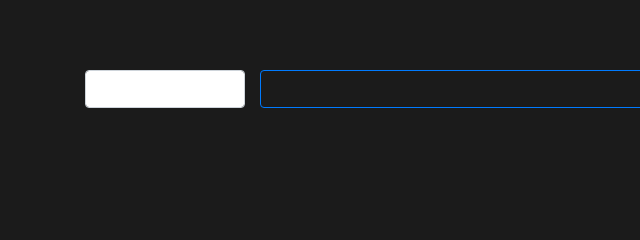
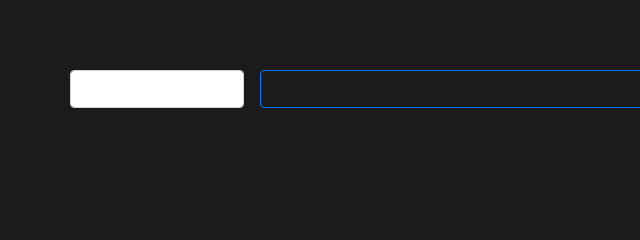
Before and after one commit to cou723/ConstWordSearch, a plain HTML site: page index.html in a window 1280 px wide. Shown: the part 350-590 px from the top of the page, 0-640 px from the left. Drawn offline with nearby package versions, Linux system fonts and the light colour scheme.

Commit message:
単語検索まわりデザイン修正

```diff
--- a/index.html
+++ b/index.html
@@ -18,7 +18,7 @@
 
         <div class="container" id="add-words">
             <div class="row">
-                <div class="input-div col-2 ">
+                <div class="input-div col-2 pr-3 pl-0">
                     <input class="form-control m-0" id="add-word-input" type="text">
                 </div>
                 <button class="btn btn-outline-primary col-10" id="add-word-button" onclick="buttonClick()">単語を追加する</button>
```
